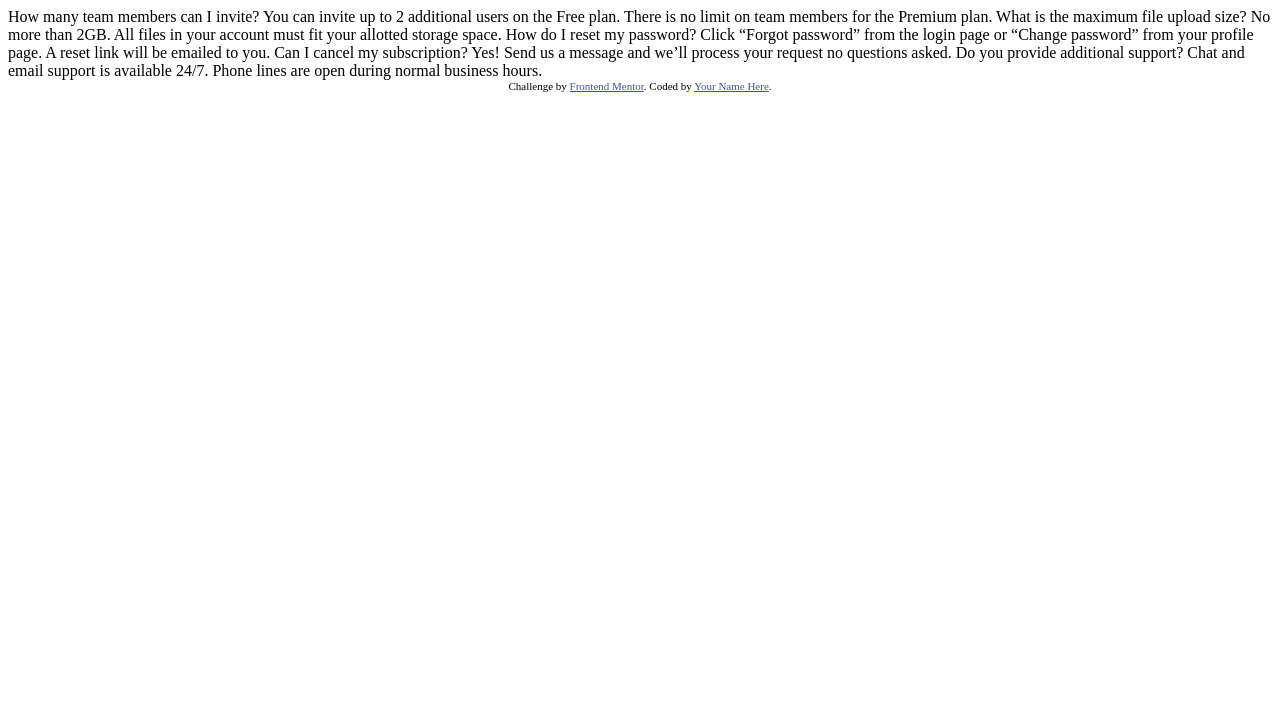
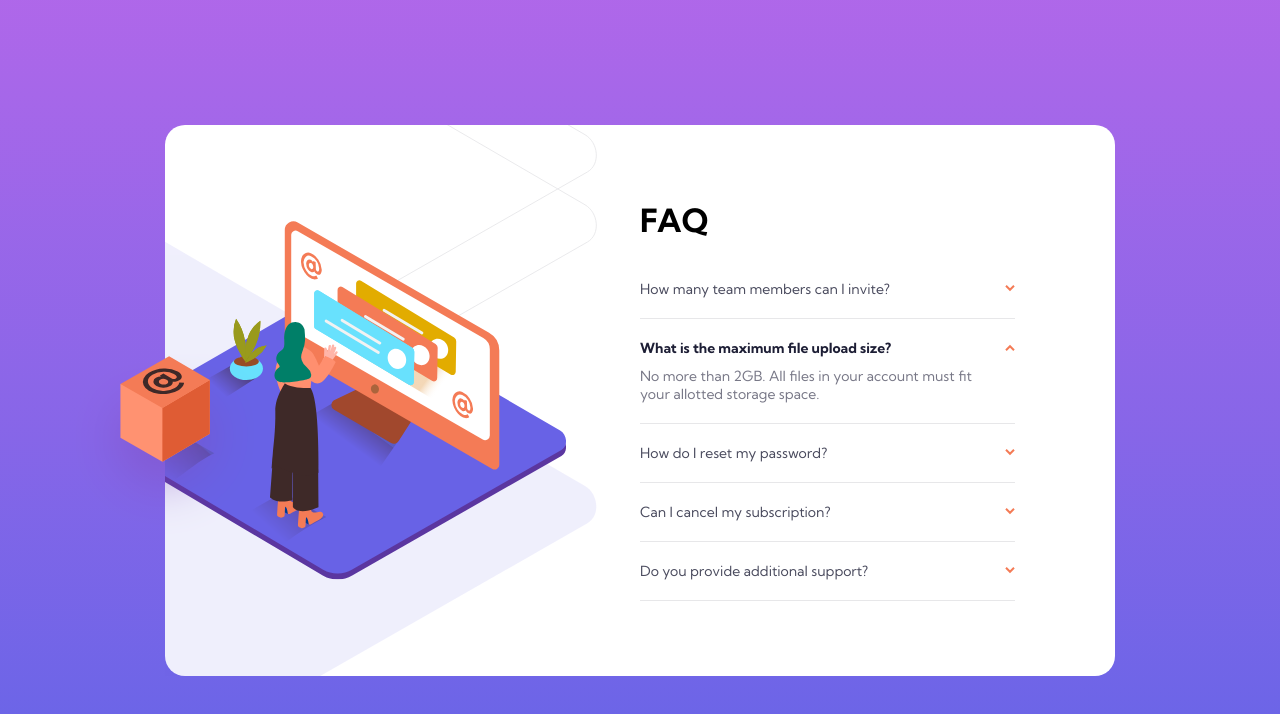
Before and after one commit to madhusudanbabar/fm-accordian, a plain HTML site: page index.html in a window 1280 px wide. Drawn offline with Linux system fonts and the light colour scheme.

Commit message:
styels done

```diff
--- a/index.html
+++ b/index.html
@@ -1,40 +1,92 @@
 <!DOCTYPE html>
 <html lang="en">
+
 <head>
   <meta charset="UTF-8">
-  <meta name="viewport" content="width=device-width, initial-scale=1.0"> <!-- displays site properly based on user's device -->
+  <meta name="viewport" content="width=device-width, initial-scale=1.0">
+  <!-- displays site properly based on user's device -->
 
   <link rel="icon" type="image/png" sizes="32x32" href="./images/favicon-32x32.png">
+  <link rel="stylesheet" href="style.css">
 
   <title>Frontend Mentor | FAQ Accordion Card</title>
 
   <!-- Feel free to remove these styles or customise in your own stylesheet 👍 -->
   <style>
-    .attribution { font-size: 11px; text-align: center; }
-    .attribution a { color: hsl(228, 45%, 44%); }
+    .attribution {
+      font-size: 11px;
+      text-align: center;
+      position: fixed;
+    }
+
+    .attribution a {
+      color: hsl(228, 45%, 44%);
+    }
   </style>
 </head>
+
 <body>
-  How many team members can I invite?
-  You can invite up to 2 additional users on the Free plan. There is no limit on
-  team members for the Premium plan.
 
-  What is the maximum file upload size?
-  No more than 2GB. All files in your account must fit your allotted storage space.
+  <div class="container">
+    <div class="card">
+      <figure class="card__fig">
+        <img src="./images/illustration-woman-online-desktop.svg" alt="illustration-woman-online-desktop"
+          class="card__img">
+      </figure>
+      <img src="./images/illustration-box-desktop.svg" alt="illustration-box-desktop" class="card__floating">
+      <div class="card__faq">
+        <h1 class="card__title">FAQ</h1>
+        <ul class="card__list">
 
-  How do I reset my password?
-  Click “Forgot password” from the login page or “Change password” from your profile page.
-  A reset link will be emailed to you.
+          <li class="card__item ">
+            <h2 class="card__question"> How many team members can I invite? <img src="./images/icon-arrow-down.svg"
+                alt="icon-arrow-down" class="card__icon"></h2>
+            <p class="card__answer">
+              You can invite up to 2 additional users on the Free plan. There is no limit on
+              team members for the Premium plan.
+            </p>
+          </li>
 
-  Can I cancel my subscription?
-  Yes! Send us a message and we’ll process your request no questions asked.
+          <li class="card__item active">
+            <h2 class="card__question">What is the maximum file upload size? <img src="./images/icon-arrow-down.svg"
+                alt="icon-arrow-down" class="card__icon"></h2>
+            <p class="card__answer">No more than 2GB. All files in your account must fit your allotted storage space.
+            </p>
+          </li>
 
-  Do you provide additional support?
-  Chat and email support is available 24/7. Phone lines are open during normal business hours.
+
+          <li class="card__item">
+            <h2 class="card__question">How do I reset my password? <img src="./images/icon-arrow-down.svg"
+                alt="icon-arrow-down" class="card__icon"></h2>
+            <p class="card__answer">Click “Forgot password” from the login page or “Change password” from your profile
+              page. A reset link will be emailed to you.</p>
+          </li>
+
+
+          <li class="card__item">
+            <h2 class="card__question">Can I cancel my subscription? <img src="./images/icon-arrow-down.svg"
+                alt="icon-arrow-down" class="card__icon"></h2>
+            <p class="card__answer">Yes! Send us a message and we’ll process your request no questions asked.</p>
+          </li>
+
+
+          <li class="card__item">
+            <h2 class="card__question">Do you provide additional support? <img src="./images/icon-arrow-down.svg"
+                alt="icon-arrow-down" class="card__icon"></h2>
+            <p class="card__answer">Chat and email support is available 24/7. Phone lines are open during normal
+              business hours.</p>
+          </li>
+        </ul>
+      </div>
+    </div>
+  </div>
+
 
   <div class="attribution">
-    Challenge by <a href="https://www.frontendmentor.io?ref=challenge" target="_blank">Frontend Mentor</a>.
-    Coded by <a href="#">Your Name Here</a>.
+    Challenge by <a href="https://www.frontendmentor.io/challenges/faq-accordion-card-XlyjD0Oam"
+      target="_blank">Frontend Mentor</a>.
+    Coded by <a href="https://www.frontendmentor.io/profile/madhusudanbabar">Krypton</a>.
   </div>
 </body>
+
 </html>
--- /dev/null
+++ b/style.scss
@@ -0,0 +1,135 @@
+@import url("https://fonts.googleapis.com/css2?family=Kumbh+Sans:wght@400;700&display=swap");
+
+:root {
+    --color-blue-dark: hsl(238, 29%, 16%);
+    --color-red-soft: hsl(14, 88%, 65%);
+
+    --color-violet-soft: hsl(273, 75%, 66%);
+    --color-blue-soft: hsl(240, 73%, 65%);
+
+    --color-gray-dark-2: hsl(237, 12%, 33%);
+    --color-gray-dark: hsl(240, 6%, 50%);
+    --color-gray-light: hsl(240, 5%, 91%);
+
+    --font-display: "Kumbh Sans", sans-serif;
+}
+
+*,
+*::after,
+*::before {
+    padding: 0;
+    margin: 0;
+    box-sizing: inherit;
+}
+
+html {
+    font-size: 62.5%;
+    min-height: 100%;
+    height: 100%;
+}
+
+body {
+    font-size: 1.6rem;
+    min-height: 100%;
+    font-family: var(--font-display);
+    background: linear-gradient(180deg, var(--color-violet-soft), var(--color-blue-soft));
+    box-sizing: border-box;
+}
+
+.container {
+    max-width: 144rem;
+    min-height: 100vh;
+    margin: 0 auto;
+    display: grid;
+    place-items: center;
+}
+
+.card {
+    display: flex;
+    align-items: stretch;
+    background: white;
+    border-radius: 2rem;
+    position: relative;
+    max-width: 95rem;
+
+    & > * {
+        flex: 0 0 50%;
+    }
+
+    &__fig {
+        background: url("./images/bg-pattern-desktop.svg") 110% 75% / 190% no-repeat;
+        overflow: hidden;
+        position: relative;
+        min-width: 45rem;
+    }
+
+    &__img {
+        display: block;
+        position: absolute;
+        top: 50%;
+        left: 0;
+        transform: translate(-15%, -50%);
+    }
+
+    &__floating {
+        display: block;
+        position: absolute;
+        top: 50%;
+        left: 0;
+        transform: translate(-50%, -25%);
+    }
+
+    &__faq {
+        display: flex;
+        flex-direction: column;
+        align-self: flex-start;
+        overflow: hidden;
+        // max-width: 40rem;
+        padding: 7.5rem 10rem 7.5rem 0rem;
+    }
+
+    &__title {
+        margin-block-end: 2rem;
+    }
+
+    &__list {
+        list-style: none;
+    }
+
+    &__item {
+        border-bottom: 1px solid var(--color-gray-light);
+        padding: 2rem 0;
+    }
+
+    &__question {
+        color: var(--color-gray-dark-2);
+        font-weight: 400;
+        font-size: 1.4rem;
+        display: flex;
+        width: 100%;
+        align-items: center;
+        justify-content: space-between;
+    }
+
+    &__answer {
+        display: none;
+        font-size: 1.4rem;
+        color: var(--color-gray-dark);
+        margin-top: 1rem;
+        width: calc(100% - 2.5ch);
+    }
+
+    // active state
+    &__item.active > &__question {
+        font-weight: 700;
+        color: var(--color-blue-dark);
+    }
+
+    &__item.active &__icon {
+        transform: rotate(180deg);
+    }
+
+    &__item.active > &__answer {
+        display: block;
+    }
+}
```
Also changed, not shown: style.css (added), 1 other file.
